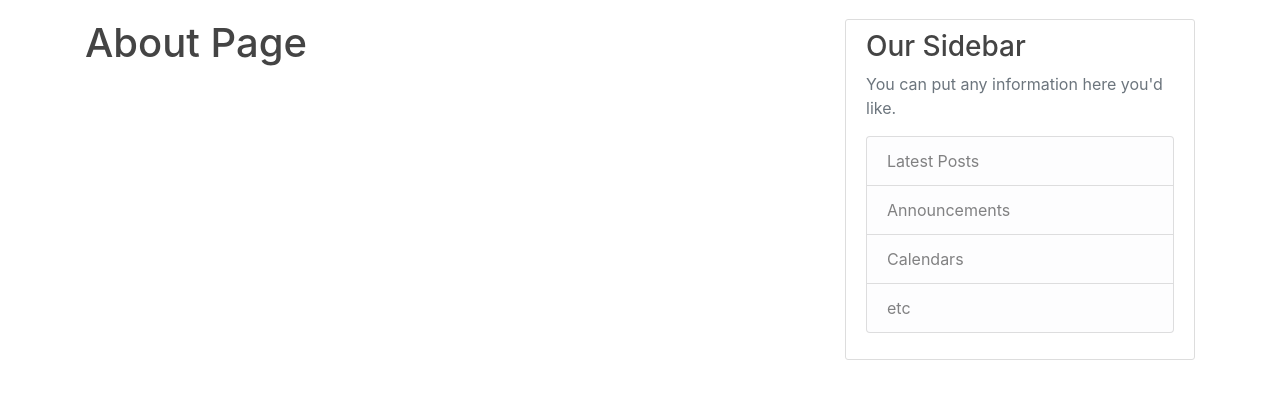
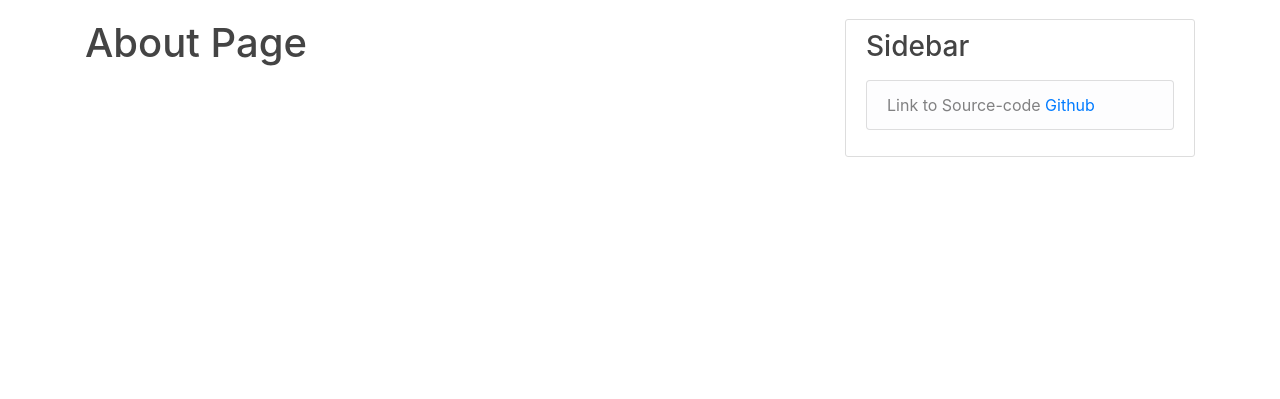
Before and after one commit to webclinic017/Flask-Finance-Manager, a Flask app: page /about in a window 1280 px wide. Shown: the part 56-455 px from the top of the page. Run offline with Flask 2, Linux system fonts and the light colour scheme; parts of the project's set-up code (start-up, migrations or seed data) failed here and were passed over; some libraries are stand-ins or nearby versions.

Commit message:
Removed unnessacary files and updated sidebar

```diff
--- a/webApp/templates/layout.html
+++ b/webApp/templates/layout.html
@@ -70,13 +70,10 @@
         </div>
         <div class="col-md-4" style="{{"display:none;" if no_sidebar}}">
           <div class="content-section">
-            <h3>Our Sidebar</h3>
-            <p class='text-muted'>You can put any information here you'd like.
+            <h3>Sidebar</h3>
+            <p class='text-muted'>
               <ul class="list-group">
-                <li class="list-group-item list-group-item-light">Latest Posts</li>
-                <li class="list-group-item list-group-item-light">Announcements</li>
-                <li class="list-group-item list-group-item-light">Calendars</li>
-                <li class="list-group-item list-group-item-light">etc</li>
+                <li class="list-group-item list-group-item-light">Link to Source-code <a href="https://github.com/thomas-vdz/Flask-Finance-Manager">Github</a></li>
               </ul>
             </p>
           </div>
```
Also changed, not shown: webApp/db_tester.py (deleted, +0 -21 lines), 1 other file.
